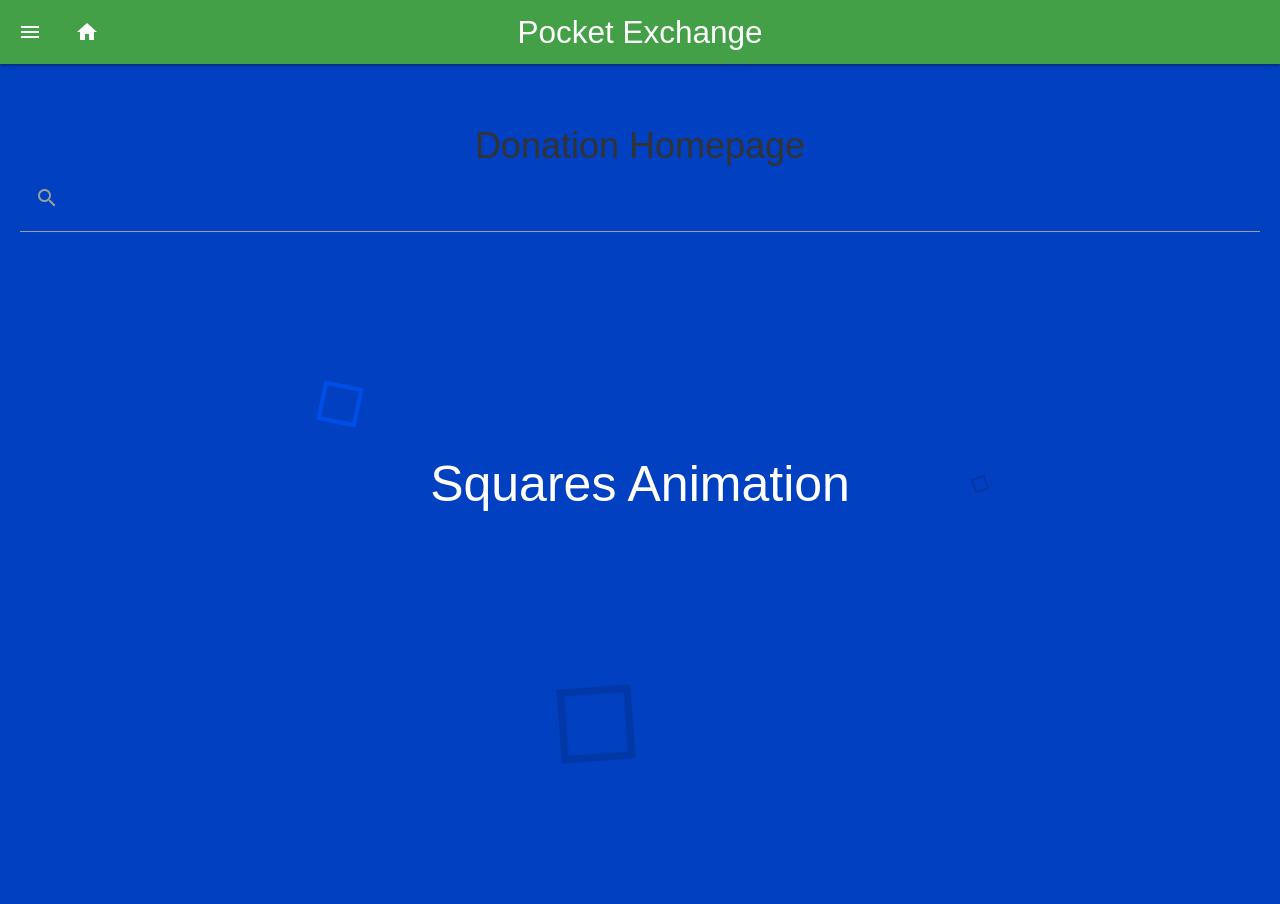
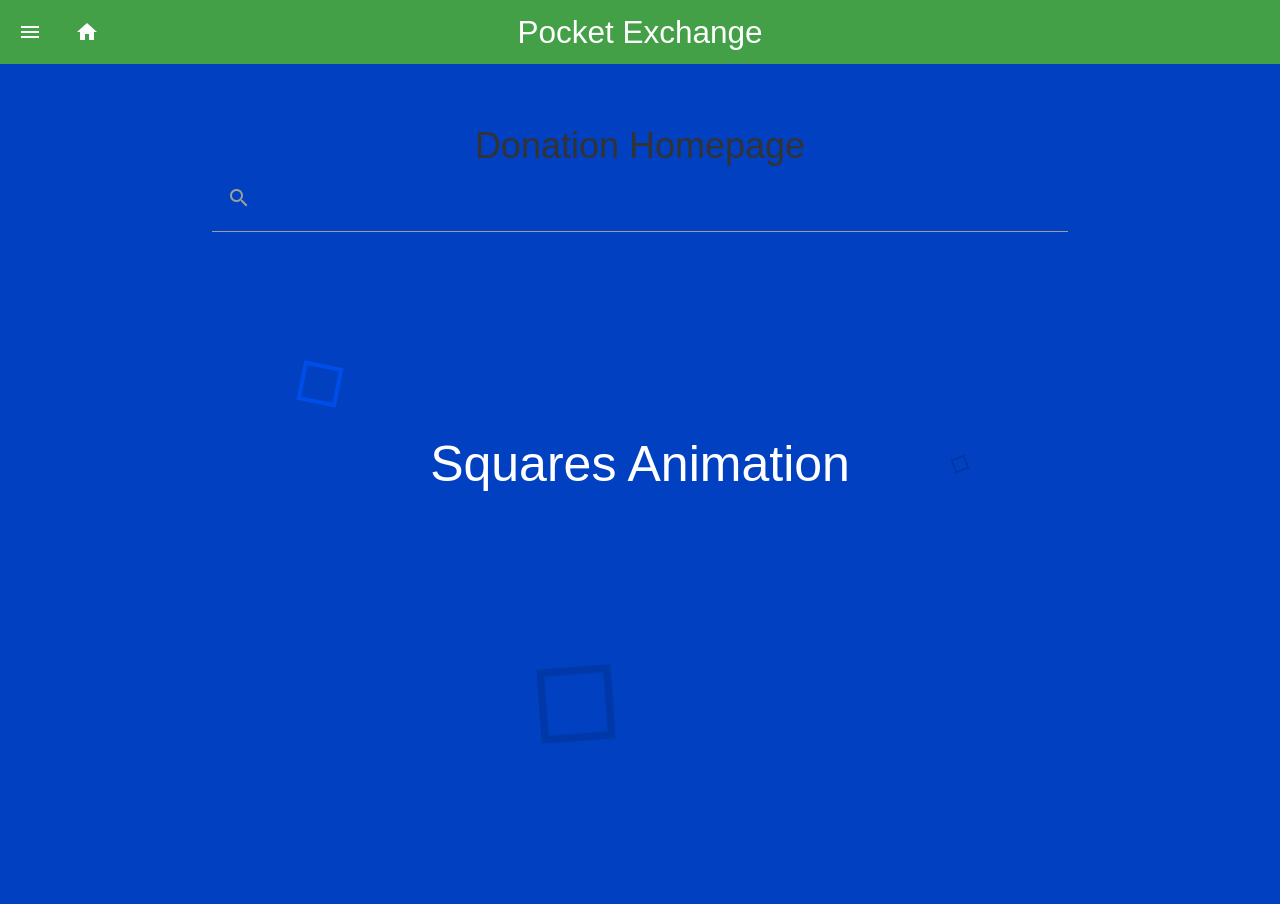
Before and after one commit to TriniWeb-Pirates/Pocket_Exchange_App, a Flask app: template App/templates/homepage.html in a window 1280 px wide. After the commit the page ends 744 px from the top, so only its background shows below. Run offline with Flask 3, Linux system fonts and the light colour scheme; the template is opened without the code that fills it, so the values that code supplies are empty.

Commit message:
removing container class from layout2

```diff
--- a/App/templates/ProfilePage.html
+++ b/App/templates/ProfilePage.html
@@ -13,6 +13,8 @@
   </head>
 
   <body>
+
+    <div class="container">
 
     <div class="container">
       <div class="row">
@@ -63,6 +65,7 @@
         </div>
       </div>
     </div>
+  </div>
 
     <script src="https://cdnjs.cloudflare.com/ajax/libs/materialize/1.0.0/js/materialize.min.js"></script>
   </body>
--- a/App/templates/homepage.html
+++ b/App/templates/homepage.html
@@ -124,11 +124,7 @@
 }
 
 
-.container {
-  margin: 0 auto;
-  max-width: 1280px;
-  width: 100%;
-}
+
 
 	</style>
 </head>
@@ -143,6 +139,9 @@
 		<div class="cube"></div>
 		<div class="cube"></div>
 
+    <!--container will be going in here-->
+
+    <div class="container">
 
 		<h1>Donation Homepage</h1>
 
@@ -157,6 +156,8 @@
 
 	</div>
 
+</div>
+
 </body>
 
 {% endblock %}
--- a/App/templates/layout2.html
+++ b/App/templates/layout2.html
@@ -42,7 +42,7 @@
     </nav>
 
 	<ul class="sidenav" id="slide_out">
-	<li><a href="">Items</a></li> <!--Drop down menu for items-->
+	<li><a href="/homepage">All Items</a></li> <!--Drop down menu for items-->
   <li><a href="/trending_page" >Trending Page</a></li>
   <li><a href="/leaderboard">LeaderBoard</a></li>
   <li><a href="/profilepage" >Profile Page</a></li>
@@ -65,7 +65,7 @@
       {% endif %}
     {% endwith %}
 
-    <div class="container" id="content">{% block content %}{% endblock %}</div>
+    <div id="content">{% block content %}{% endblock %}</div>
 
     <script src="https://cdnjs.cloudflare.com/ajax/libs/materialize/1.0.0/js/materialize.min.js"></script>
 
```
